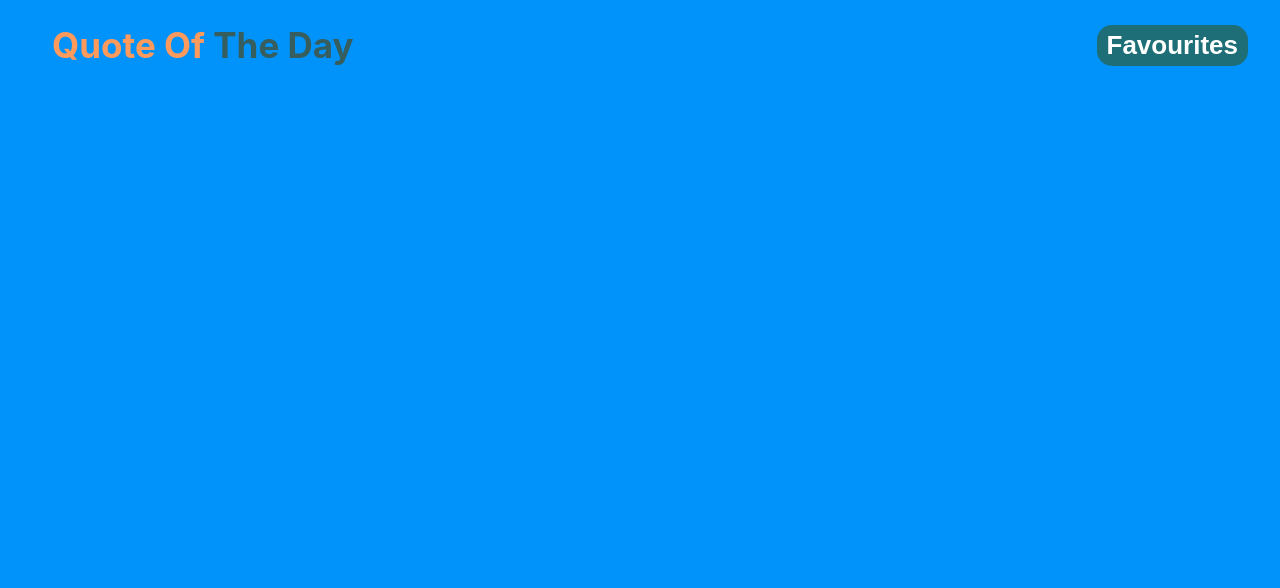
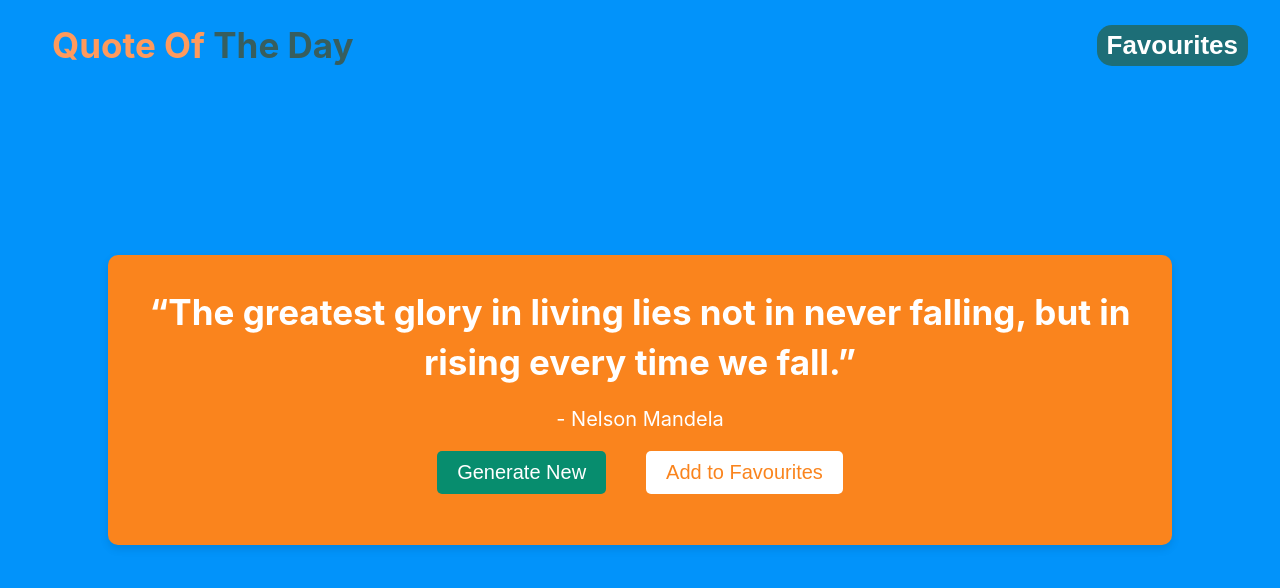
Before and after one commit to Spanosnick/QuotesApp, a React (Create React App) app: page / in a window 1280 px wide. Shown: the top 588 px of the page. Built offline with nearby package versions, Linux system fonts and the light colour scheme.

Commit message:
Add the QuoteCard

```diff
--- a/src/App.js
+++ b/src/App.js
@@ -1,10 +1,12 @@
 import './App.css';
 import {NavBar} from "./components/NavBar";
+import {QuoteCard} from "./components/QuoteCard";
 
 function App() {
     return (
         <div className="App">
             <NavBar/>
+            <QuoteCard/>
         </div>
     );
 }
--- /dev/null
+++ b/src/QuoteCard.css
@@ -0,0 +1,38 @@
+.quote-card{
+    background-color: #fa841d;
+    border-radius: 10px;
+    padding: 20px;
+    margin: 20px;
+    box-shadow: 0 4px 8px rgba(0, 0, 0, 0.1);
+    display: flex;
+    flex-direction: column;
+    justify-content: center;
+    align-items: center;
+    text-align: center;
+    min-height: 250px;
+    max-width: 80%;
+}
+.quote-text{
+    font-size: 35px;
+    line-height: 50px;
+    color: #fff;
+}
+.quote-author{
+    font-size: 20px;
+    color: #fff;
+    margin-top: 20px;
+}
+.quote-card button{
+    background-color: #fff;
+    color: #fa841d;
+    border: none;
+    padding: 10px 20px;
+    border-radius: 5px;
+    margin: 20px;
+    cursor: pointer;
+    font-size: 20px;
+}
+.quote-card button.new{
+    color: white;
+    background-color: #078d6e
+}
--- /dev/null
+++ b/src/components/QuoteCard.js
@@ -0,0 +1,16 @@
+import React from "react";
+import '../QuoteCard.css';
+
+export function QuoteCard() {
+    return (
+        <div className="quote-card">
+            <h3 className="quote-text">“The greatest glory in living lies not in never falling, but in rising every time we fall.”</h3>
+            <small className="quote-author">- Nelson Mandela</small>
+            <div>
+                <button className="quote-card-btn new">Generate New</button>
+                <button className="quote-card-btn">Add to Favourites</button>
+            </div>
+
+        </div>
+    )
+}
```
